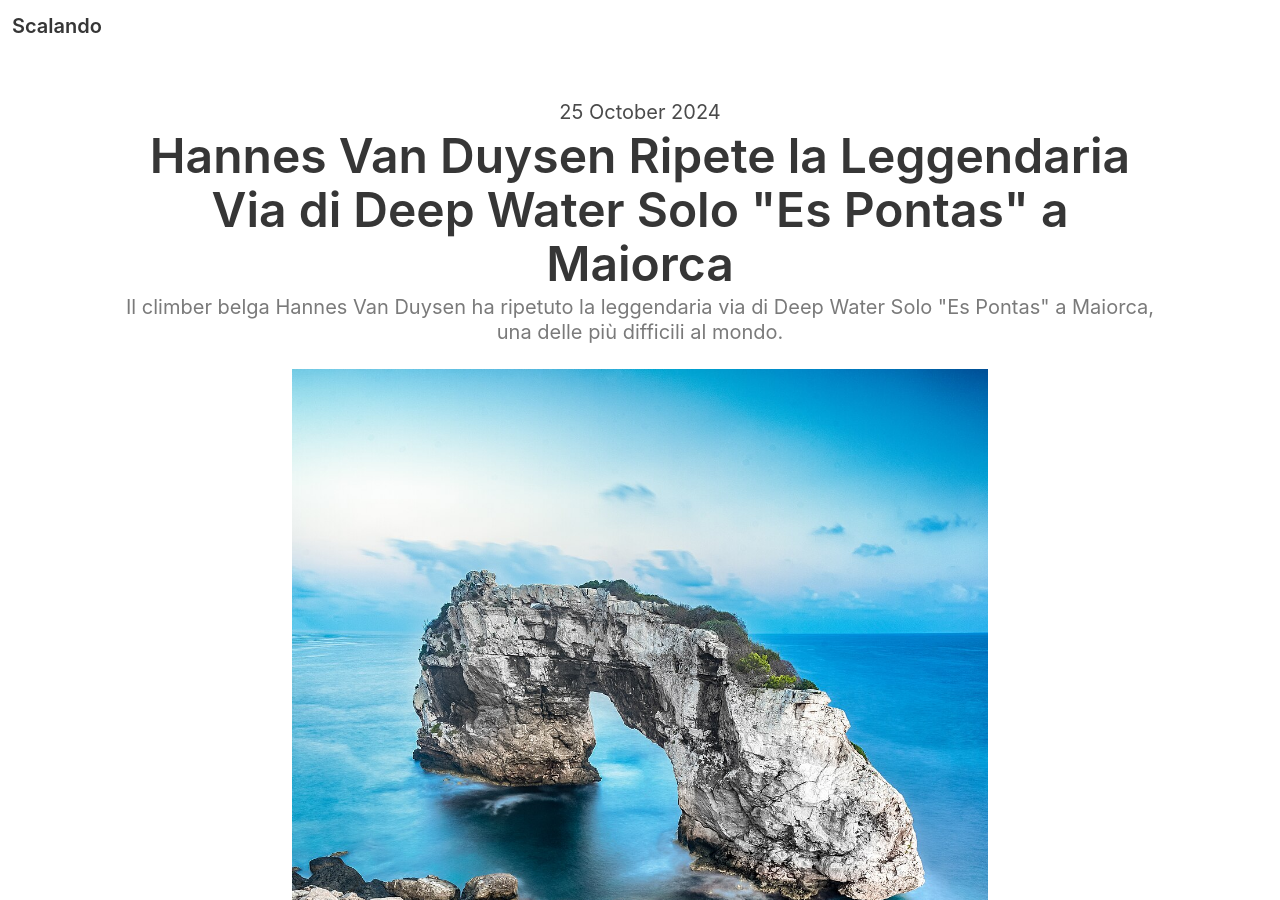
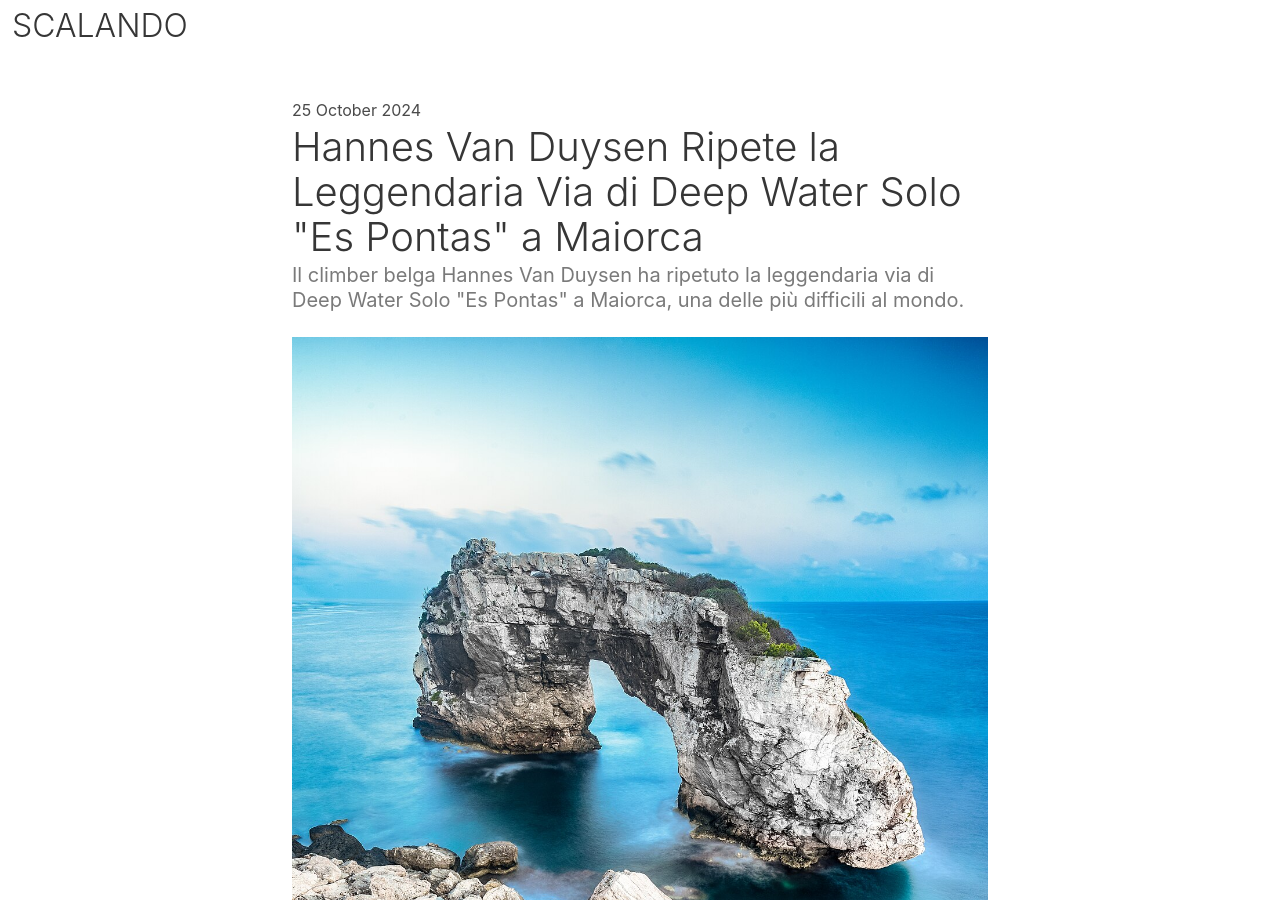
Before and after one commit to edelprino/scalando.net, a Jekyll site: the page built from _posts/2024-10-25-hannes-van-duysen-ripete-es-pontas.md, in a window 1280 px wide and 900 px high. Built offline with Jekyll 4.4.1, drawn with Linux system fonts in a browser that asks for light colours; comment, search, counter and statistics services are not loaded.

Commit message:
Better layout for the site

```diff
--- a/_layouts/default.html
+++ b/_layouts/default.html
@@ -27,7 +27,7 @@
     <nav class="navbar" role="navigation" aria-label="main navigation">
     <div class="navbar-brand">
       <a class="navbar-item" href="{{ "/" | absolute_url }}">
-        <h5 class="title is-5">{{ site.title }}</h5>
+        <h5 class="title is-3 has-text-weight-light">{{ site.title | upcase }}</h5>
       </a>
   <!--     <a role="button" class="navbar-burger" aria-label="menu" aria-expanded="false" data-target="menu"> -->
   <!--       <span aria-hidden="true"></span> -->
--- a/_layouts/post.html
+++ b/_layouts/post.html
@@ -3,12 +3,14 @@ layout: default
 ---
 <div class="container">
 <section class="section">
-  <p class="subtitle is-5 has-text-centered">{{ page.date | date: "%-d %B %Y" }}</p>
-  <h1 class="title is-1 has-text-centered">{{page.title}}</h1>
-  <p class="subtitle is-5 has-text-centered has-text-grey">{{ page.excerpt }}</p>
 
   <div class="columns">
     <div class="column is-8 is-offset-2">
+
+  <p class="subtitle is-6">{{ page.date | date: "%-d %B %Y" }}</p>
+  <h1 class="title is-2 has-text-weight-light">{{page.title}}</h1>
+  <p class="subtitle is-5 has-text-grey">{{ page.excerpt }}</p>
+
       <figure class="image block">
         <img src="{{ page.image | relative_url }}" alt="{{ page.title }}">
       </figure>
@@ -20,7 +22,6 @@ layout: default
       <div class="columns">
         {% assign posts = site.posts | where: "layout", "post" | where_exp: "post", "post.url != page.url" %}
         {% for post in posts | limit: 3 %}
-
         <div class="column is-4">
           <div class="card post mb-5" style="background-image: url({{ post.image | relative_url }}); background-size: cover; background-position: center; height: 100%">
             <a href="{{ post.url | relative_url }}">
```
Also changed, not shown: index.html (+2 -7 lines).
